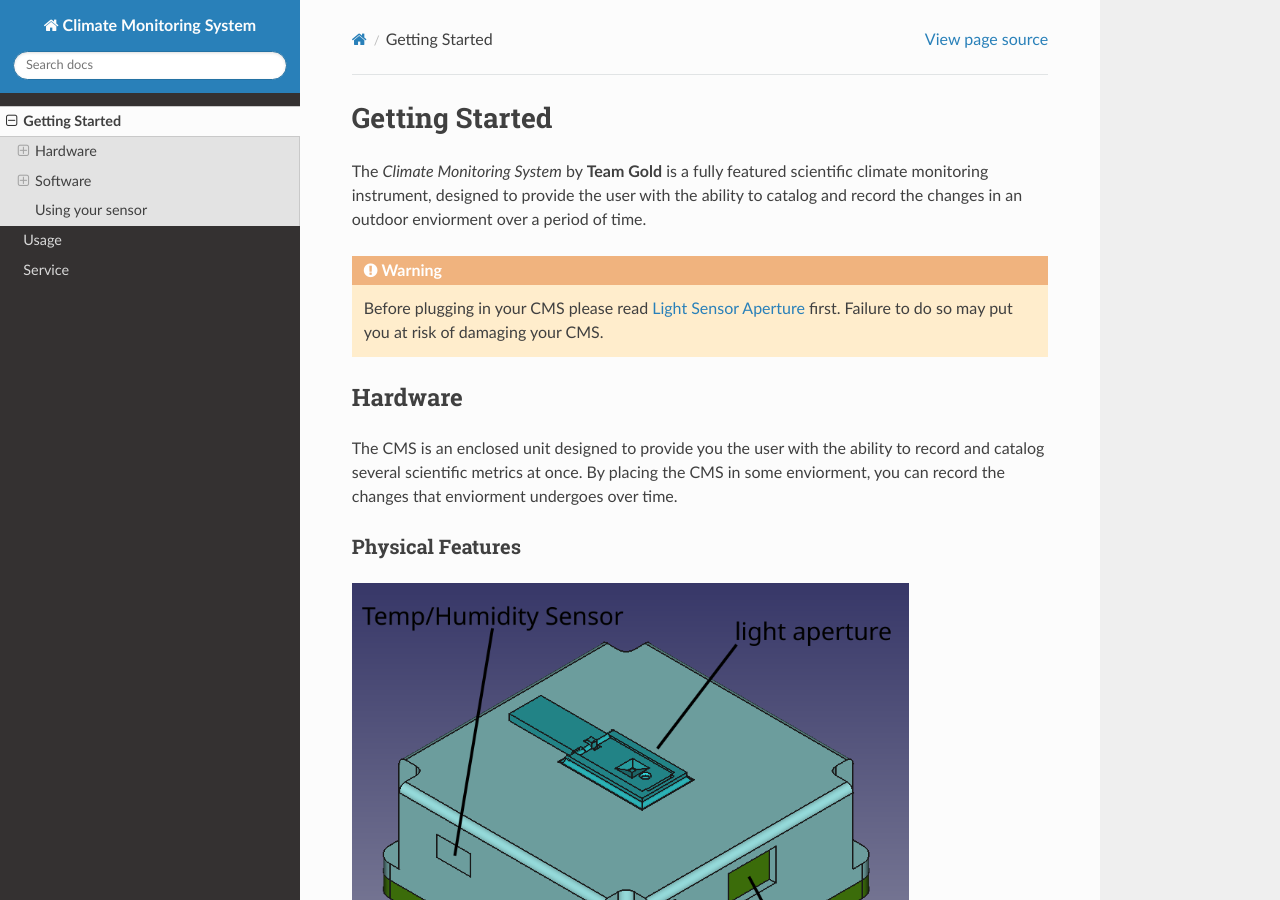
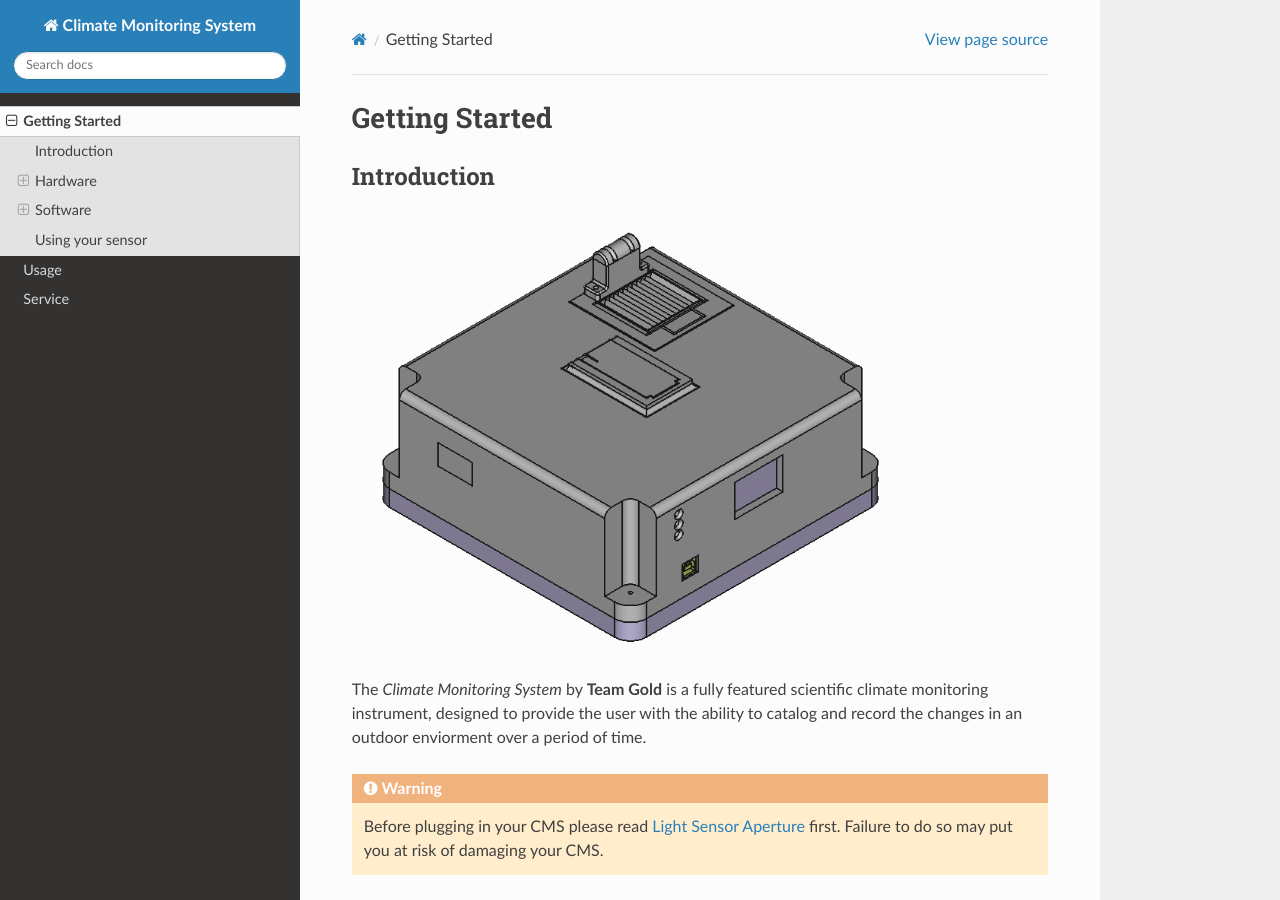
Before and after one commit to KenwoodFox/EG-207, a Sphinx documentation site: the page built from docs/usage/getting-started.rst, in a window 1280 px wide and 900 px high. Built offline with Sphinx 7.4.7 and the Read the Docs theme 2.0.0, drawn with Linux system fonts in a browser that asks for light colours.

Commit message:
Include full assy in manual

```diff
--- a/docs/usage/getting-started.rst
+++ b/docs/usage/getting-started.rst
@@ -1,5 +1,12 @@
 Getting Started
 ===============
+
+Introduction
+------------
+
+.. image:: images/CoverAssy.png
+  :width: 80%
+  :alt: Team Gold Climate Monitoring System
 
 The *Climate Monitoring System* by **Team Gold** is a fully featured scientific climate monitoring instrument,
 designed to provide the user with the ability to catalog and record the changes in an outdoor enviorment over
```
Also changed, not shown: docs/usage/images/CoverAssy.png (added), 1 other file.
